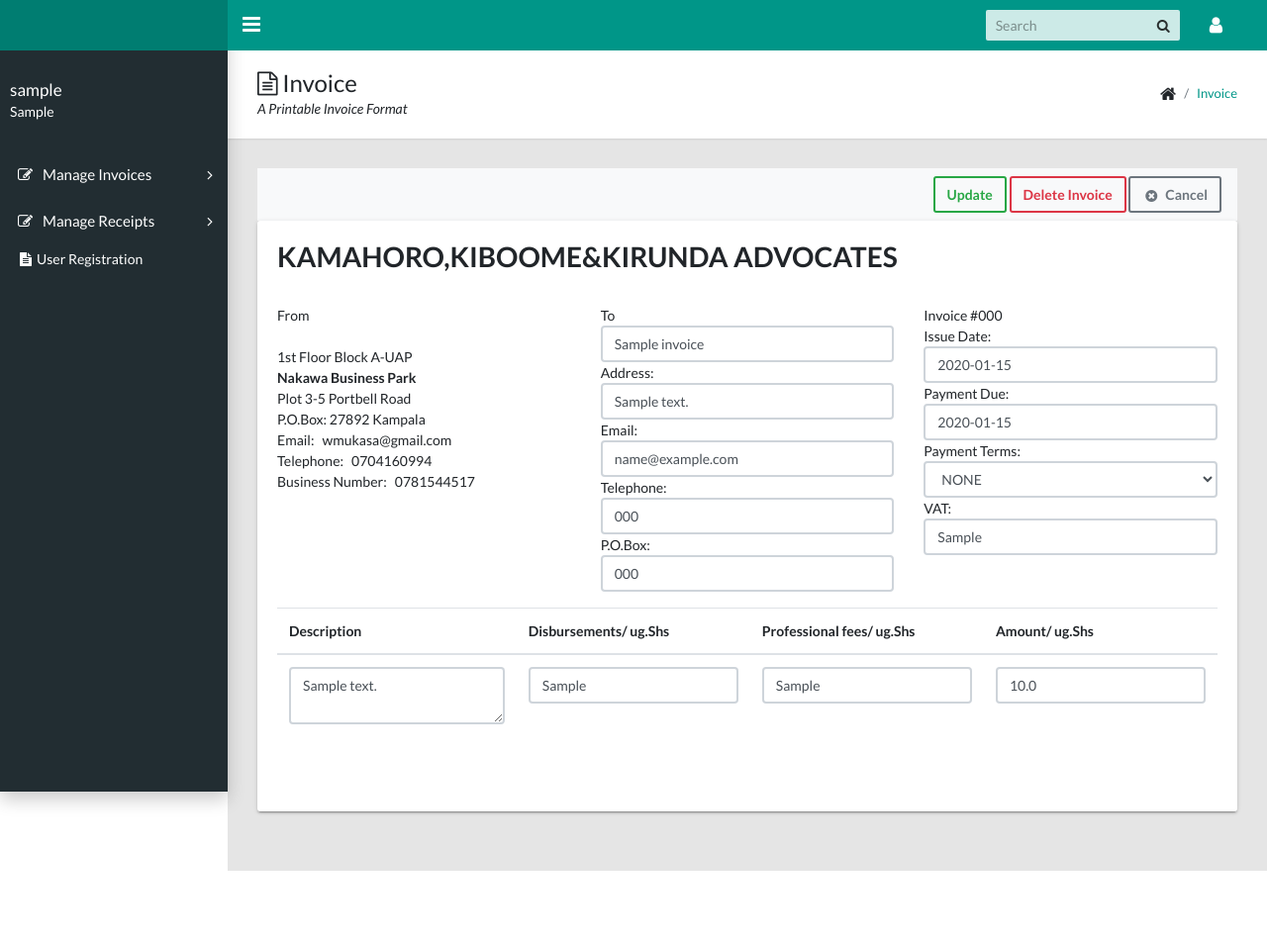
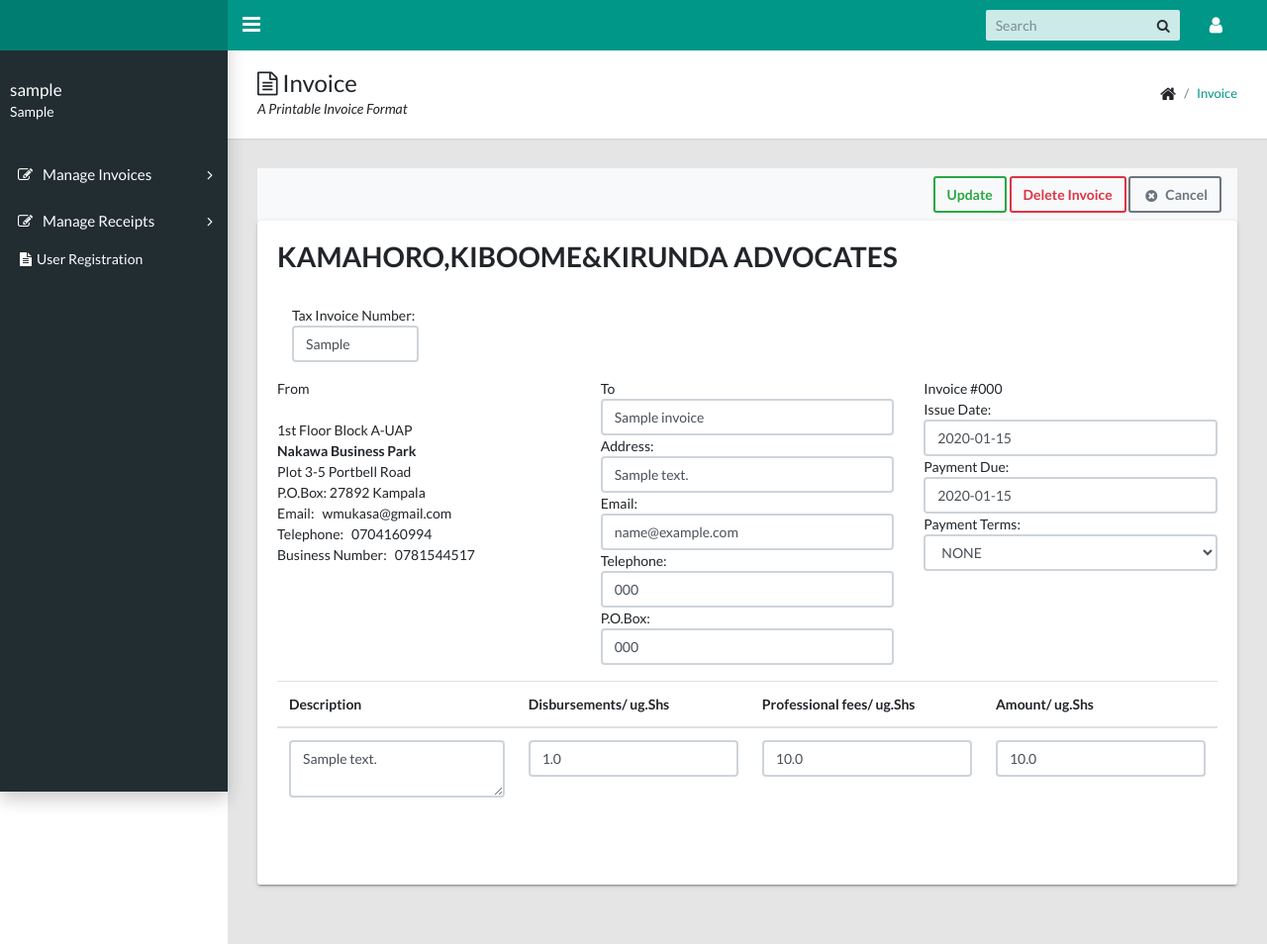
Before and after one commit to wmukasa/firminvoice2, a Flask app: a page that uses firm/templates/invoice_update.html in a window 1280 px wide. Shown: the whole page at 99% size. Before the commit the page ends 880 px from the top, so only its background shows below. Run offline with Flask 2, Linux system fonts and the light colour scheme; a user stored in the database is signed in; tables that the repository leaves empty hold one stand-in row (values such as "Sample post"); some libraries are stand-ins or nearby versions.

Commit message:
New Changes

```diff
--- a/firm/forms.py
+++ b/firm/forms.py
@@ -90,7 +90,7 @@ class MainForm(FlaskForm):
 
     issue_date = StringField('Issue Date/MM/DD/YR', validators=[validators.InputRequired(), validators.Length(max=20)])
     due_date= StringField('Due Date/MM/DD/YR',validators=[validators.InputRequired(), validators.Length(max=20)])
-    vat = StringField('Percentage number only for tax Invoice')
+    vat = StringField('Tax Invoice Number ')
     laps = FieldList(
         FormField(LapForm),
         min_entries=1,
@@ -107,7 +107,7 @@ class Invoice_Items(FlaskForm):
                 choices=[('none', 'NONE'), ('due', 'Due on Receipt'),('cheque', 'Cheque'),('today', 'Today'),('Mobile/Airtel Money', 'Mobile/Airtel Money')])
     issue_date = StringField('Issue Date', validators=[DataRequired()])
     due_date= StringField('Due Date',validators=[DataRequired(), Length(min=2, max=20)])
-    vat = StringField('Percentage number only for tax Invoice')
+    vat = StringField('Tax Invoice Number ')
 
 
     notes= TextAreaField('Description',validators=[validators.InputRequired(), validators.Length(max=255)])
@@ -131,7 +131,7 @@ class Invoice_Items2(FlaskForm):
                 choices=[('none', 'NONE'), ('due', 'Due on Receipt'),('cheque', 'Cheque'),('today', 'Today'),('Mobile/Airtel Money', 'Mobile/Airtel Money')])
     issue_date = StringField('Issue Date', validators=[DataRequired()])
     due_date= StringField('Due Date',validators=[DataRequired(), Length(min=2, max=20)])
-    vat = StringField('Percentage number only for tax Invoice')
+    vat = StringField('Tax Invoice Number ')
 
 
     notes= TextAreaField('Description',validators=[validators.InputRequired(), validators.Length(max=255)])
@@ -160,7 +160,7 @@ class Invoice_Items3(FlaskForm):
                 choices=[('none', 'NONE'), ('due', 'Due on Receipt'),('cheque', 'Cheque'),('today', 'Today'),('Mobile/Airtel Money', 'Mobile/Airtel Money')])
     issue_date = StringField('Issue Date', validators=[DataRequired()])
     due_date= StringField('Due Date',validators=[DataRequired(), Length(min=2, max=20)])
-    vat = StringField('Percentage number only for tax Invoice')
+    vat = StringField('Tax Invoice Number ')
 
 
     notes= TextAreaField('Description',validators=[validators.InputRequired(), validators.Length(max=255)])
@@ -193,7 +193,7 @@ class Invoice_Items4(FlaskForm):
                 choices=[('none', 'NONE'), ('due', 'Due on Receipt'),('cheque', 'Cheque'),('today', 'Today'),('Mobile/Airtel Money', 'Mobile/Airtel Money')])
     issue_date = StringField('Issue Date', validators=[DataRequired()])
     due_date= StringField('Due Date',validators=[DataRequired(), Length(min=2, max=20)])
-    vat = StringField('Percentage number only for tax Invoice')
+    vat = StringField('Tax Invoice Number ')
 
 
     notes= TextAreaField('Description',validators=[validators.InputRequired(), validators.Length(max=255)])
--- a/firm/models.py
+++ b/firm/models.py
@@ -63,8 +63,8 @@ class InvoiceLineItem(db.Model):
     __tablename__ = 'line_items'
     id = db.Column(db.Integer, primary_key=True)
     notes = db.Column(db.String(255), nullable=False)
-    disbursements =db.Column(db.String, nullable=True)
-    professional_fees =db.Column(db.String, nullable=True)
+    disbursements =db.Column(db.Float, default='0.0')
+    professional_fees =db.Column(db.Float, default='0.0')
     amount = db.Column(db.Float, nullable=False)
     invoice_id = db.Column(db.Integer, db.ForeignKey('invoice.id'), nullable=False)
         # Relationship
--- a/firm/routes.py
+++ b/firm/routes.py
@@ -18,7 +18,8 @@ def _get_pdfkit_config():
          WKHTMLTOPDF_CMD = subprocess.Popen(['which', os.environ.get('WKHTMLTOPDF_BINARY', 'wkhtmltopdf')], stdout=subprocess.PIPE).communicate()[0].strip()
          return pdfkit.configuration(wkhtmltopdf=WKHTMLTOPDF_CMD)
 wk_options = {
-
+        #'page-size': 'Letter',
+        #'orientation': 'landscape',
         # In order to specify command-line options that are simple toggles
         # using this dict format, we give the option the value None
         'no-outline': None,
@@ -98,12 +99,14 @@ def saved_invoice(inv_id):
     VAT =0
     grandtotal =0
     inv = Invoice.query.filter( Invoice.id== inv_id).first()
-    myVat=(float(inv.vat))/100
+    #myVat=(float(inv.vat))/100
     item = InvoiceLineItem.query.filter_by(invoice=inv).all()
     for q in item:
         subtotal +=float(q.amount)
-        #VAT = (18/100)*subtotal
-        VAT = myVat*subtotal
+        #VAT is only on professional price
+        myPro =q.professional_fees
+        VAT = (18/100)* float(myPro)
+        #VAT = myVat*subtotal
         grandtotal = float(VAT+subtotal)
     #print(subtotal)
     #print(VAT)
@@ -120,11 +123,12 @@ def get_pdf(inv_id,options=wk_options):
     if request.method =="POST":
         inv = Invoice.query.filter( Invoice.id== inv_id).first()
         #print(inv.vat)
-        myVat=(float(inv.vat))/100
+        #myVat=(float(inv.vat))/100
         item = InvoiceLineItem.query.filter_by(invoice=inv).all()
         for q in item:
             subtotal +=float(q.amount)
-            VAT =myVat *subtotal
+            myPro =q.professional_fees
+            VAT = (18/100)* float(myPro)
             grandtotal = float(VAT+subtotal)
         rendered=render_template('testing.html',
                                     subtotal=subtotal,grandtotal=grandtotal,VAT=VAT,inv=inv,item=item,len=len)
@@ -146,9 +150,11 @@ def getProForma_pdf(inv_id,options=wk_options):
         item = InvoiceLineItem.query.filter_by(invoice=inv).all()
         for q in item:
             subtotal +=float(q.amount)
-            grandtotal = float(subtotal)
+            myPro =q.professional_fees
+            VAT = (18/100)* float(myPro)
+            grandtotal = float(VAT+subtotal)
         rendered=render_template('proForma.html',
-                                    subtotal=subtotal,grandtotal=grandtotal,inv=inv,item=item,len=len)
+                                    subtotal=subtotal,grandtotal=grandtotal,VAT=VAT,inv=inv,item=item,len=len)
         css = ['firm/templates/testing.css']
         pdf = pdfkit.from_string(rendered,False,css=css,configuration=_get_pdfkit_config(),options=options)
         response = make_response(pdf)
@@ -224,18 +230,22 @@ def create_invoice():
 def proform_invoice(inv_id):
     subtotal = 0
     grandtotal =0
+    VAT=0
     inv = Invoice.query.filter( Invoice.id== inv_id).first()
     item = InvoiceLineItem.query.filter_by(invoice=inv).all()
     for q in item:
         subtotal +=float(q.amount)
-        grandtotal = float(subtotal)
+
+        myPro =(q.professional_fees)
+        VAT = (18/100)* float(myPro)
+        print(VAT)
+        #VAT = myVat*subtotal
+        grandtotal = float(VAT+subtotal)
     #print(subtotal)
     #print(VAT)
     #(grandtotal)
-    return render_template('proforma_invoice.html',inv=inv,item=item,
+    return render_template('proforma_invoice.html',inv=inv,item=item,VAT=VAT,
                         subtotal=subtotal,grandtotal=grandtotal,len=len,title='Pro forma Invoice')
-
-
 
 @app.route("/Invoice-<int:inv_id>-Update", methods=['GET', 'POST'])
 @login_required
--- a/firm/templates/invoice_items.html
+++ b/firm/templates/invoice_items.html
@@ -300,7 +300,8 @@ input[type=submit]:hover {
 								{{ form.vat.label }}
 					</div>
 					<div class="col-75">
-				 {{ form.vat}}
+         {{ form.vat}}
+         <!--(value='18',disabled="")-->
 					</div>
 				  </div>
 				<!--
--- a/firm/templates/invoice_update.html
+++ b/firm/templates/invoice_update.html
@@ -18,7 +18,9 @@
 
         </form>
 
-            <form class="form-inline" method="POST" action="">
+         <form class="form-inline" method="POST" action="">
+
+            {% if updt_inv.author == current_user %}
               {% if (len(item) == 1) %}
               <button class="btn btn-outline-success" type="submit" form="update_invoice">Update</button>&nbsp;
               {% endif %}
@@ -35,6 +37,7 @@
               <button class="btn btn-outline-success" type="submit" form="update_invoice">Update</button>&nbsp;
               {% endif %}
               <button type="button" class="btn btn-outline-danger " data-toggle="modal" data-target="#Deletelog">Delete Invoice</button>&nbsp;
+            {% endif %}
               <a class="btn btn-outline-secondary" href="{{ url_for('dashboard')}}"><i class="fa fa-fw fa-lg fa-times-circle"></i>Cancel</a>
               <!--<button class="btn btn-outline-secondary" type="submit" onclick="handleInvoice()">Preview</button>
                <label for="submit-form" tabindex="0">Preview</label>-->
@@ -56,6 +59,9 @@
               </div>
               {% if (len(item) == 1) %}
               <form id="update_invoice" action=" " method="POST">
+                <div class="col-2">
+                  <p>Tax Invoice Number:{{form1.vat(class="form-control form-control-ls")}}</p>
+                </div>
               <div class="row invoice-info">
                 <div class="col-4">From
                   <address><br>1st Floor Block A-UAP<br><strong>Nakawa Business Park</strong><br>Plot 3-5 Portbell Road<br>P.O.Box:&nbsp;27892 Kampala<br>Email:&nbsp;&nbsp;&nbsp;wmukasa@gmail.com<br>Telephone:&nbsp;&nbsp;&nbsp;0704160994<br>Business Number:&nbsp;&nbsp;&nbsp;0781544517</address>
@@ -68,7 +74,6 @@
                     {% endif %}
                   </div>
                 <div class="col-4">Invoice #{{ updt_inv.ref_number }}<br>Issue Date: {{ form1.issue_date(class="form-control form-control-ls") }}Payment Due: {{ form1.due_date(class="form-control form-control-ls") }}Payment Terms: {{ form1.terms(class="form-control form-control-ls") }}
-                VAT:&nbsp;&nbsp;&nbsp;{{ form1.vat(class="form-control form-control-ls") }}
               </div>
               </div>
               <div class="row">
@@ -116,7 +121,7 @@
               {% endif %}
             </div>
             <div class="col-4">Invoice #{{ updt_inv.ref_number }}<br>Issue Date: {{ form2.issue_date(class="form-control form-control-ls") }}Payment Due: {{ form2.due_date(class="form-control form-control-ls") }}Payment Terms:{{ form2.terms(class="form-control form-control-ls") }}
-              VAT:&nbsp;&nbsp;&nbsp;{{ form2.vat(class="form-control form-control-ls") }}
+              VAT:&nbsp;&nbsp;&nbsp;{{ updt_inv.vat }}
             </div>
           </div>
           <div class="row">
@@ -160,17 +165,17 @@
 
       <div class="row invoice-info">
         <div class="col-4">From
-          <address><strong>William.</strong><br>Kampala, Kawempe Division, Keti Falawo Zone<br>Email:&nbsp;&nbsp;&nbsp;wmukasa@gmail.com<br>TIN:&nbsp;&nbsp;&nbsp;1000150824 <br>Telephone:&nbsp;&nbsp;&nbsp;0704160994<br>Business Number:&nbsp;&nbsp;&nbsp;0781544517
+        <address><br>1st Floor Block A-UAP<br><strong>Nakawa Business Park</strong><br>Plot 3-5 Portbell Road<br>P.O.Box:&nbsp;27892 Kampala<br>Email:&nbsp;&nbsp;&nbsp;wmukasa@gmail.com<br>Telephone:&nbsp;&nbsp;&nbsp;0704160994<br>Business Number:&nbsp;&nbsp;&nbsp;0781544517</address>
+        </div>
+        <div class="col-4">To
+          <address><strong>{{ form3.name_to(class="form-control form-control-ls") }}</strong>Address:{{ form3.address_to(class="form-control form-control-ls") }}Email:&nbsp;&nbsp;&nbsp;{{ form3.email_to(class="form-control form-control-ls") }}Telephone:&nbsp;&nbsp;&nbsp;{{ form3.telephone_to(class="form-control form-control-ls") }}
           {% if updt_inv.box_number_to == '' %}
           {% else%}
           P.O.Box:&nbsp;&nbsp;&nbsp;{{ form3.box_number_to(class="form-control form-control-ls") }}</address>
           {% endif %}
         </div>
-        <div class="col-4">To
-          <address><strong>{{ form3.name_to(class="form-control form-control-ls") }}</strong>Address:{{ form3.address_to(class="form-control form-control-ls") }}Email:&nbsp;&nbsp;&nbsp;{{ form3.email_to(class="form-control form-control-ls") }}Telephone:&nbsp;&nbsp;&nbsp;{{ form3.telephone_to(class="form-control form-control-ls") }}</address>
-        </div>
         <div class="col-4">Invoice #{{ updt_inv.ref_number}}<br>Issue Date: {{ form3.issue_date(class="form-control form-control-ls") }}Payment Due: {{ form3.due_date(class="form-control form-control-ls") }}Payment Terms: {{ form3.terms(class="form-control form-control-ls") }}
-          VAT:&nbsp;&nbsp;&nbsp;{{ form3.vat(class="form-control form-control-ls") }}
+          VAT:&nbsp;&nbsp;&nbsp;{{ updt_inv.vat }}
         </div>
       </div>
       <div class="row">
@@ -221,16 +226,16 @@
   <div class="row invoice-info">
     <div class="col-4">From
       <address><br>1st Floor Block A-UAP<br><strong>Nakawa Business Park</strong><br>Plot 3-5 Portbell Road<br>P.O.Box:&nbsp;27892 Kampala<br>Email:&nbsp;&nbsp;&nbsp;wmukasa@gmail.com<br>Telephone:&nbsp;&nbsp;&nbsp;0704160994<br>Business Number:&nbsp;&nbsp;&nbsp;0781544517
-      {% if updt_inv.box_number_to == '' %}
-      {% else%}
-      P.O.Box:&nbsp;&nbsp;&nbsp;{{ form1.box_number_to(class="form-control form-control-ls") }}</address>
-      {% endif %}
     </div>
     <div class="col-4">To
-      <address><strong>{{ form4.name_to(class="form-control form-control-ls") }}</strong>Address:{{ form4.address_to(class="form-control form-control-ls") }}Email:&nbsp;&nbsp;&nbsp;{{ form4.email_to(class="form-control form-control-ls") }}Telephone:&nbsp;&nbsp;&nbsp;{{ form4.telephone_to(class="form-control form-control-ls") }}</address>
+      <address><strong>{{ form4.name_to(class="form-control form-control-ls") }}</strong>Address:{{ form4.address_to(class="form-control form-control-ls") }}Email:&nbsp;&nbsp;&nbsp;{{ form4.email_to(class="form-control form-control-ls") }}Telephone:&nbsp;&nbsp;&nbsp;{{ form4.telephone_to(class="form-control form-control-ls") }}
+        {% if updt_inv.box_number_to == '' %}
+        {% else%}
+        P.O.Box:&nbsp;&nbsp;&nbsp;{{ form1.box_number_to(class="form-control form-control-ls") }}</address>
+        {% endif %}
     </div>
     <div class="col-4">Invoice #{{ updt_inv.ref_number }}<br>Issue Date: {{ form4.issue_date(class="form-control form-control-ls") }}Payment Due: {{ form4.due_date(class="form-control form-control-ls") }}Payment Terms: {{ form4.terms(class="form-control form-control-ls") }}
-      VAT:&nbsp;&nbsp;&nbsp;{{ form4.vat(class="form-control form-control-ls") }}
+      VAT:&nbsp;&nbsp;&nbsp;{{ updt_inv.vat }}
     </div>
   </div>
   <div class="row">
@@ -288,16 +293,16 @@
 <div class="row invoice-info">
   <div class="col-4">From
     <address><br>1st Floor Block A-UAP<br><strong>Nakawa Business Park</strong><br>Plot 3-5 Portbell Road<br>P.O.Box:&nbsp;27892 Kampala<br>Email:&nbsp;&nbsp;&nbsp;wmukasa@gmail.com<br>Telephone:&nbsp;&nbsp;&nbsp;0704160994<br>Business Number:&nbsp;&nbsp;&nbsp;0781544517</address>
+  </div>
+  <div class="col-4">To
+    <address><strong>{{ form5.name_to(class="form-control form-control-ls") }}</strong>Address:{{ form5.address_to(class="form-control form-control-ls") }}Email:&nbsp;&nbsp;&nbsp;{{ form5.email_to(class="form-control form-control-ls") }}Telephone:&nbsp;&nbsp;&nbsp;{{ form5.telephone_to(class="form-control form-control-ls") }}
     {% if updt_inv.box_number_to == '' %}
     {% else%}
     P.O.Box:&nbsp;&nbsp;&nbsp;{{ form1.box_number_to(class="form-control form-control-ls") }}</address>
     {% endif %}
-  </div>
-  <div class="col-4">To
-    <address><strong>{{ form5.name_to(class="form-control form-control-ls") }}</strong>Address:{{ form5.address_to(class="form-control form-control-ls") }}Email:&nbsp;&nbsp;&nbsp;{{ form5.email_to(class="form-control form-control-ls") }}Telephone:&nbsp;&nbsp;&nbsp;{{ form5.telephone_to(class="form-control form-control-ls") }}
-  </div>
+    </div>
   <div class="col-4">Invoice #{{ updt_inv.ref_number }}<br>Issue Date: {{ form5.issue_date(class="form-control form-control-ls") }}Payment Due: {{ form5.due_date(class="form-control form-control-ls") }}Payment Terms: {{ form5.terms(class="form-control form-control-ls") }}
-    VAT:&nbsp;&nbsp;&nbsp;{{ form5.vat(class="form-control form-control-ls") }}
+    VAT:&nbsp;&nbsp;&nbsp;{{ updt_inv.vat }}
   </div>
 </div>
 <div class="row">
--- a/firm/templates/macros.html
+++ b/firm/templates/macros.html
@@ -25,8 +25,8 @@
 
                       <tr>
                         <th style="font-size:200%">{{ subform.notes }}</th>
-                        <th>{{ subform.disbursements }}</th>
-                        <th>{{ subform.professional_fees }}</th>
+                        <th>{{ subform.disbursements(value='0') }}</th>
+                        <th>{{ subform.professional_fees(value='0') }}</th>
                         <th>{{ subform.amount }}</th>
                       </tr>
 
```
Also changed, not shown: firm/templates/proForma.html (+19 -7 lines), firm/templates/proforma_invoice.html (+15 -1 lines), firm/templates/saved_invoice.html (+13 -3 lines), firm/templates/testing.css (+17 -1 lines), firm/templates/testing.html (+20 -7 lines).
